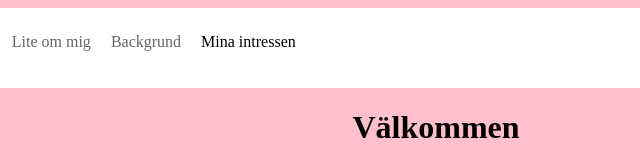
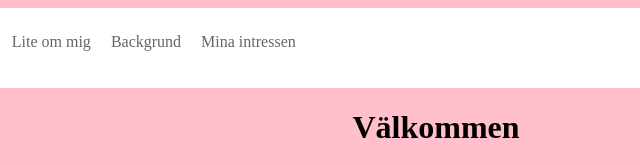
Before and after one commit to Kseniia-123/Min-sida, a plain HTML site: page index.html in a window 1280 px wide. Shown: the top 165 px of the page, 204-844 px from the left. Drawn offline with Linux system fonts and the light colour scheme.

Commit message:
Update index.html

```diff
--- a/index.html
+++ b/index.html
@@ -31,7 +31,7 @@ a:hover{color:red;}
 <li><a href="index.html">Hem</a></li>
 <li><a href="om.html">Lite om  mig</a></li>
 <li><a href="Backgrund.html">Backgrund</a></li>
-<li>Mina intressen</li>
+<li><a href="intressen.html">Mina intressen</a></li>
 </ul>
 </div>
 <div id="Text">
```
